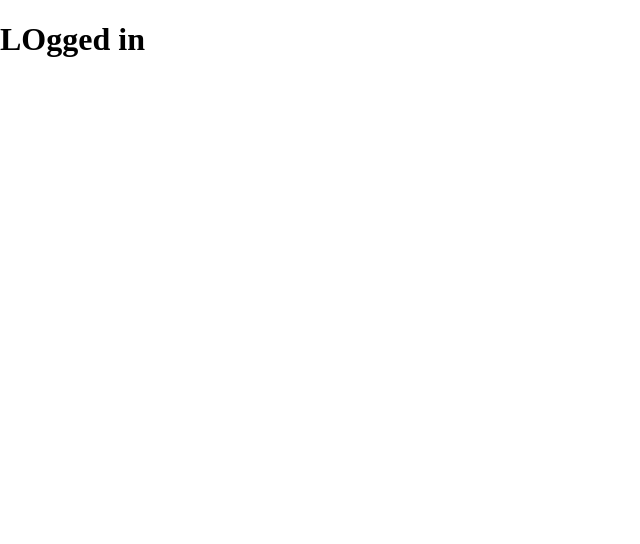
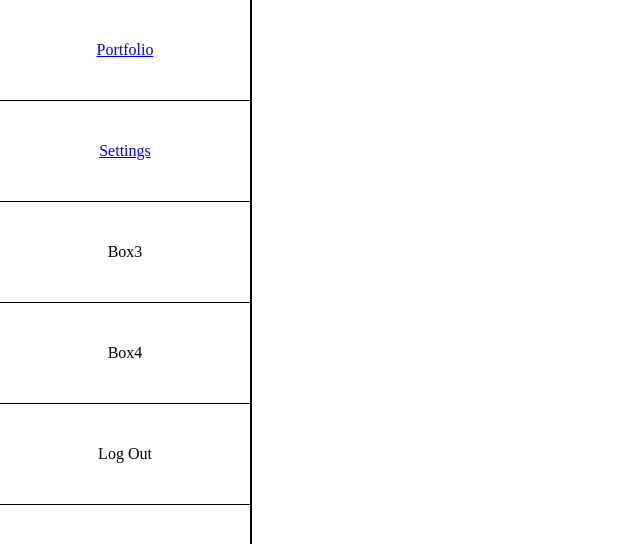
Before and after one commit to Glenn409/Portfolio-Tracker, a React (Create React App) app in the folder client/: page /dashboard in a window 1280 px wide. Shown: the top 544 px of the page, without its empty margins (0-640 px from the left). Built offline with nearby package versions, Linux system fonts and the light colour scheme.

Commit message:
setup react router

```diff
--- a/client/src/App.js
+++ b/client/src/App.js
@@ -8,9 +8,10 @@ import Dashboard from "./components/Dashboard"
 function App() {
   return (
     <Router>
-      <div>
+      <div className='container'>
         <Route exact path="/" component={SignUpPage} />
-        <Route exact path='/dashboard' component={Dashboard} />
+        <Route path='/dashboard' component={Dashboard}>
+        </Route>
       </div>
     </Router>
   );
--- a/client/src/components/Dashboard/index.css
+++ b/client/src/components/Dashboard/index.css
@@ -0,0 +1,5 @@
+.container{
+    position:fixed;
+    height:100%;
+    display:flex;
+}
--- a/client/src/components/Dashboard/index.js
+++ b/client/src/components/Dashboard/index.js
@@ -1,12 +1,27 @@
 import React from 'react'
+import {BrowserRouter as Router,Route, Switch} from 'react-router-dom'
 import './index.css'
 
-class Dashboard extends React.Component{
-    render(){
+import NavBar from '../navBar'
+import Portfolio from '../portfolio'
+import Settings from '../Settings'
+
+function Dashboard(){
         return(
-            <h1>LOgged in </h1>
+            <Router>
+                <div className='container'>
+                    <NavBar />
+                    <Switch>
+                        <Route path='/dashboard/portfolio'>
+                            <Portfolio />
+                        </Route>
+                        <Route path='/dashboard/settings'>
+                            <Settings />
+                        </Route>
+                    </Switch>
+                </div>
+            </Router>
         )
-    }
 }
 
 export default Dashboard
--- /dev/null
+++ b/client/src/components/Settings/index.js
@@ -0,0 +1,10 @@
+import React from 'react';
+import './index.css'
+
+function Settings(){
+    return (
+        <h1>settings tab</h1>
+    )
+}
+
+export default Settings
--- /dev/null
+++ b/client/src/components/app.css
@@ -0,0 +1,6 @@
+html,body{
+    height:100%;
+}
+.container {
+    height:100%;
+}
--- /dev/null
+++ b/client/src/components/navBar/index.css
@@ -0,0 +1,12 @@
+.nav-container{
+    width:250px;
+    height:100%;
+    border-right: 2px solid black;
+}
+.nav-box{
+    display:flex;
+    justify-content: center;
+    align-items: center;
+    height:100px;
+    border-bottom:1px solid black;
+}
--- /dev/null
+++ b/client/src/components/navBar/index.js
@@ -0,0 +1,28 @@
+import React from 'react';
+import './index.css'
+import {Link} from 'react-router-dom'
+
+function NavBar(){
+        return(
+            <div className='nav-container'>
+
+                <div className='nav-box'>
+                    <Link to='/dashboard/portfolio'>Portfolio</Link>
+                </div>
+                <div className='nav-box'>
+                    <Link to='/dashboard/settings'>Settings</Link>
+                </div>
+                <div className='nav-box'>
+                    <p>Box3</p>
+                </div>
+                <div className='nav-box'>
+                    <p>Box4</p>
+                </div>
+                <div className='nav-box'>
+                    <p>Log Out</p>
+                </div>
+            </div>
+        )
+}
+
+export default NavBar;
--- /dev/null
+++ b/client/src/components/portfolio/index.js
@@ -0,0 +1,10 @@
+import React from 'react';
+import './index.css'
+
+function Portfolio(){
+        return(
+            <h1>this is portfolio</h1>
+        )
+}
+
+export default Portfolio;
```
Also changed, not shown: client/src/components/Settings/index.css (added), client/src/components/portfolio/index.css (added).
